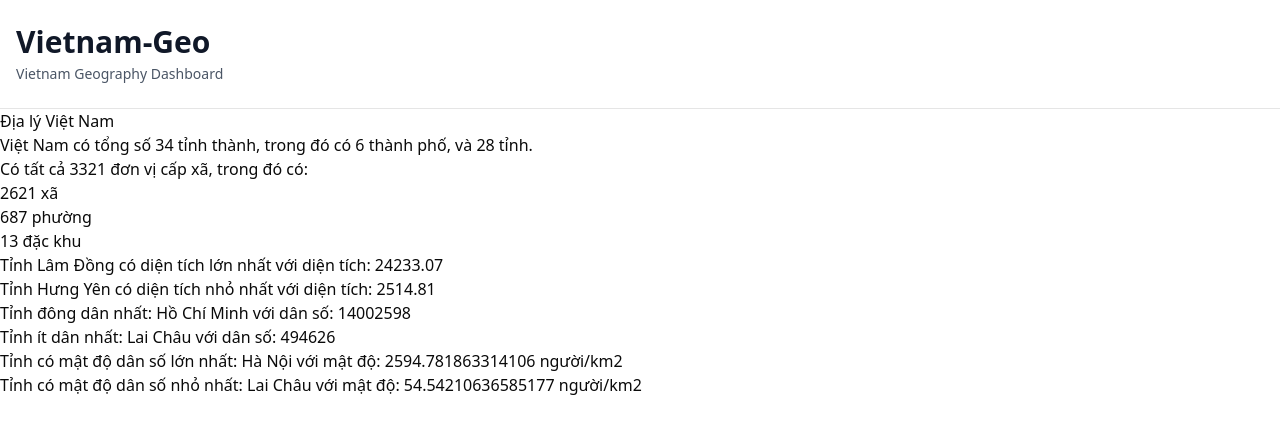
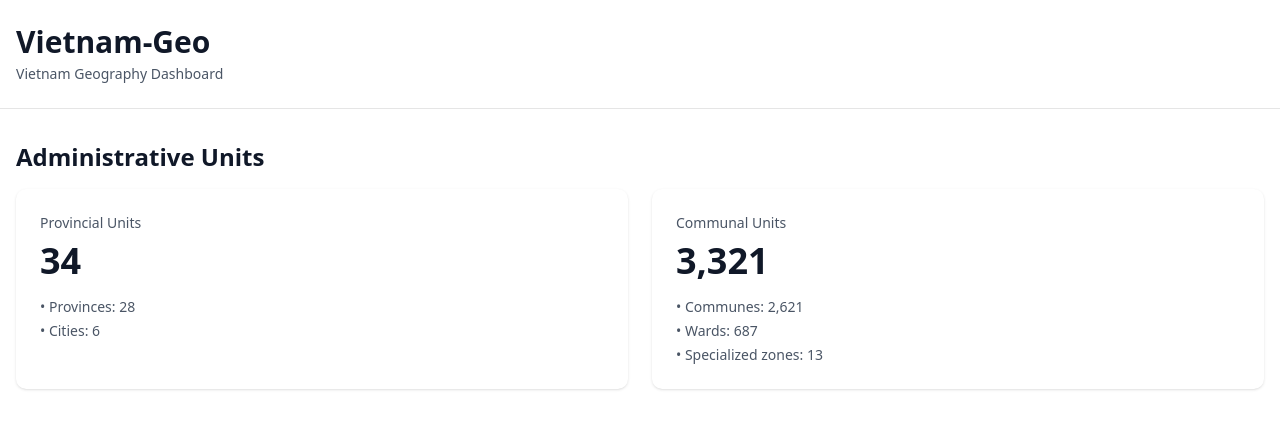
Before and after one commit to lumina293/my-website, a Next.js app: page /vietnam-geo in a window 1280 px wide. Shown: the top 434 px of the page. Built offline with nearby package versions, Linux system fonts and the light colour scheme.

Commit message:
Add Provincial and Communal Units

```diff
--- a/app/vietnam-geo/page.js
+++ b/app/vietnam-geo/page.js
@@ -17,57 +17,72 @@ import {
 } from "@/app/vietnam-geo/process";
 
 export default function VietnamGeo() {
-    let biggestProvince = findBiggestProvinceByArea(Provinces)
-    let smallestProvince = findSmallestProvinceByArea(Provinces)
-    let mostPopulatedProvince = findMostPopulatedProvince(Provinces)
-    let leastPopulatedProvince = findLeastPopulatedProvince(Provinces)
-    let highestDensityProvince = findProvinceWithHighestDensity(Provinces)
-    let lowestDensityProvince = findProvinceWithLowestDensity(Provinces)
 
     return (
         <main>
             <VietnamGeoHeader/>
-            <div>
-                <h1>Địa lý Việt Nam</h1>
-                <ProvinceCount/>
-                <CommuneCount/>
-
-                <p>Tỉnh {biggestProvince.name} có diện tích lớn nhất với diện tích: {biggestProvince.areaInKm2}</p>
-                <p>Tỉnh {smallestProvince.name} có diện tích nhỏ nhất với diện tích: {smallestProvince.areaInKm2}</p>
-
-                <p>Tỉnh đông dân nhất: {mostPopulatedProvince.name} với dân số: {mostPopulatedProvince.population}</p>
-                <p>Tỉnh ít dân nhất: {leastPopulatedProvince.name} với dân số: {leastPopulatedProvince.population}</p>
-
-                <p>Tỉnh có mật độ dân số lớn nhất: {highestDensityProvince.name} với mật
-                    độ: {highestDensityProvince.population / highestDensityProvince.areaInKm2} người/km2</p>
-                <p>Tỉnh có mật độ dân số nhỏ nhất: {lowestDensityProvince.name} với mật
-                    độ: {lowestDensityProvince.population / lowestDensityProvince.areaInKm2} người/km2</p>
-            </div>
+            <StatSection/>
         </main>
     )
 }
 
-function ProvinceCount() {
+function StatSection() {
     let numberOfProvinces = countProvinces(Provinces)
     let numberOfCities = countCities(Provinces)
-    return <p>Việt Nam có tổng số {numberOfProvinces + numberOfCities} tỉnh thành,
-        trong đó có {numberOfCities} thành phố, và {numberOfProvinces} tỉnh.
-    </p>
-}
+    const provincialData = {
+        title: "Provincial Units",
+        total: numberOfProvinces + numberOfCities,
+        breakdown: [
+            {label: "Provinces", value: numberOfProvinces},
+            {label: "Cities", value: numberOfCities}
+        ]
+    };
 
-function CommuneCount() {
     let numberOfCommunes = countCommunes(Provinces)
     let numberOfWards = countWards(Provinces)
     let numberOfSpecializedZones = countSpecializedZones(Provinces)
     let totalCommunes = numberOfCommunes + numberOfWards + numberOfSpecializedZones
+    const communalData = {
+        title: "Communal Units",
+        total: totalCommunes,
+        breakdown: [
+            {label: "Communes", value: numberOfCommunes},
+            {label: "Wards", value: numberOfWards},
+            {label: "Specialized zones", value: numberOfSpecializedZones}
+        ]
+    };
+
     return (
-        <div>
-            <p>Có tất cả {totalCommunes} đơn vị cấp xã, trong đó có:</p>
-            <ul>
-                <li>{numberOfCommunes} xã</li>
-                <li>{numberOfWards} phường</li>
-                <li>{numberOfSpecializedZones} đặc khu</li>
-            </ul>
+        <div className="container mx-auto px-4 py-8">
+            <section className="mb-8">
+                <h2 className="text-2xl font-semibold text-gray-900 mb-4">
+                    Administrative Units
+                </h2>
+                <div className="grid grid-cols-1 md:grid-cols-2 gap-6">
+                    <StatCard {...provincialData} />
+                    <StatCard {...communalData} />
+                </div>
+            </section>
         </div>
     )
 }
+
+function StatCard({title, total, breakdown}) {
+    return (
+        <div className="bg-white rounded-lg shadow p-6">
+            <h3 className="text-sm font-medium text-gray-600 mb-2">
+                {title}
+            </h3>
+            <p className="text-4xl font-bold text-gray-900 mb-4">
+                {total.toLocaleString()}
+            </p>
+            {breakdown && breakdown.length > 0 && (
+                <div className="space-y-1 text-sm text-gray-600">
+                    {breakdown.map((item, index) => (
+                        <p key={index}>• {item.label}: {item.value.toLocaleString()}</p>
+                    ))}
+                </div>
+            )}
+        </div>
+    );
+}
```
